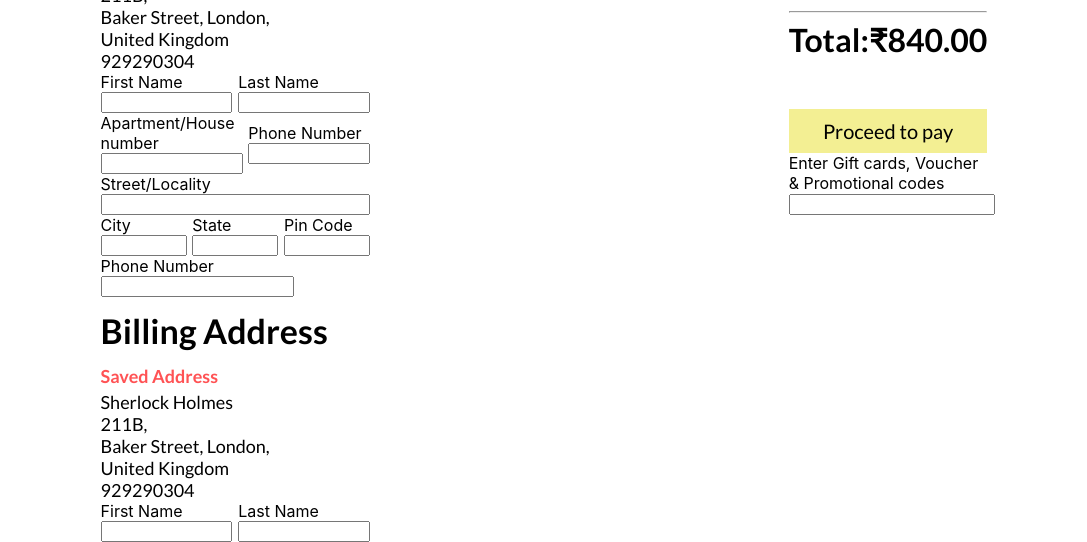
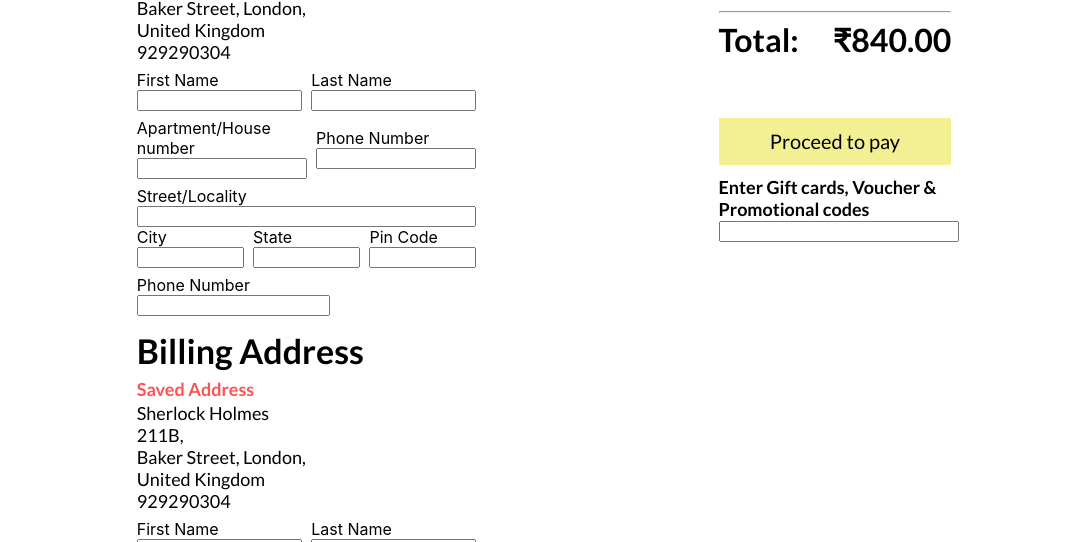
Before and after one commit to samarth-ramesh/funcbox, a React (Create React App) app: page /order in a window 1280 px wide. Shown: the part 1178-1720 px from the top of the page, without its empty margins (96-1183 px from the left). Built offline with nearby package versions, Linux system fonts and the light colour scheme.

Commit message:
fixed styling

```diff
--- a/src/OrderPage/Address/orderAddress.css
+++ b/src/OrderPage/Address/orderAddress.css
@@ -30,8 +30,8 @@
     flex-direction: column;
     justify-content: center;
     align-items: normal;
-    width: 40%;
     margin-bottom: 2%;
+    margin-top: 2%;
 }
 
 .order_input_item_holder {
@@ -39,6 +39,8 @@
     flex-direction: row;
     align-items: center;
     justify-content: space-between;
+    margin-bottom: 2%;
+
 }
 
 .order_input_item {
--- a/src/OrderPage/Order.tsx
+++ b/src/OrderPage/Order.tsx
@@ -8,8 +8,8 @@ function Order(){
             <div className={"order_address"}>
                 <OrderAddress/>
             </div>
-            <div>
-                <OrderSummary/>
+            <div className={"order_summary"}>
+                <OrderSummary showGiftCards={true}/>
             </div>
         </div>
     )
--- a/src/OrderPage/OrderSummary/OrderSummary.tsx
+++ b/src/OrderPage/OrderSummary/OrderSummary.tsx
@@ -1,7 +1,7 @@
 import { Link } from "react-router-dom"
 import "./orderSummary.css"
 
-function OrderSummary(){
+function OrderSummary(props: {showGiftCards: boolean}){
     return (
         <div>
             <div className={"orderSummary_title"}>Order Summary</div>
@@ -19,12 +19,14 @@ function OrderSummary(){
                 <div>₹840.00</div>
             </div>
             <Link to={"/pay"} className={"order_Summary_link"}>Proceed to pay</Link>
-            <div>
-                <div>
-                    Enter Gift cards, Voucher & Promotional codes
-                </div>
-                <input className={"orderSummary_promo"}/>
-            </div>
+            {
+                props.showGiftCards ? <div>
+                    <div className={"orderSummary_promo_text"}>
+                        Enter Gift cards, Voucher & Promotional codes
+                    </div>
+                    <input className={"orderSummary_promo"}/>
+                </div> : null
+            }
         </div>
     )
 }
--- a/src/OrderPage/OrderSummary/orderSummary.css
+++ b/src/OrderPage/OrderSummary/orderSummary.css
@@ -48,3 +48,15 @@
 .orderSummary_promo {
     width: 100%;
 }
+
+.orderSummary_promo_text {
+    padding-top: 5%;
+    font-family: Lato, sans-serif;
+    font-size: 18px;
+    font-style: normal;
+    font-weight: 600;
+    line-height: 22px;
+    letter-spacing: 0;
+    text-align: left;
+
+}
--- a/src/OrderPage/order.css
+++ b/src/OrderPage/order.css
@@ -1,9 +1,13 @@
 .order_grid {
     display: grid;
-    grid-template-columns: 2fr 7fr 2fr 2fr ;
+    grid-template-columns: 2fr 3fr 2fr 2fr 2fr ;
     grid-template-rows: none;
 }
 
 .order_address {
     grid-column: 2;
 }
+
+.order_summary {
+    grid-column: 4;
+}
```
